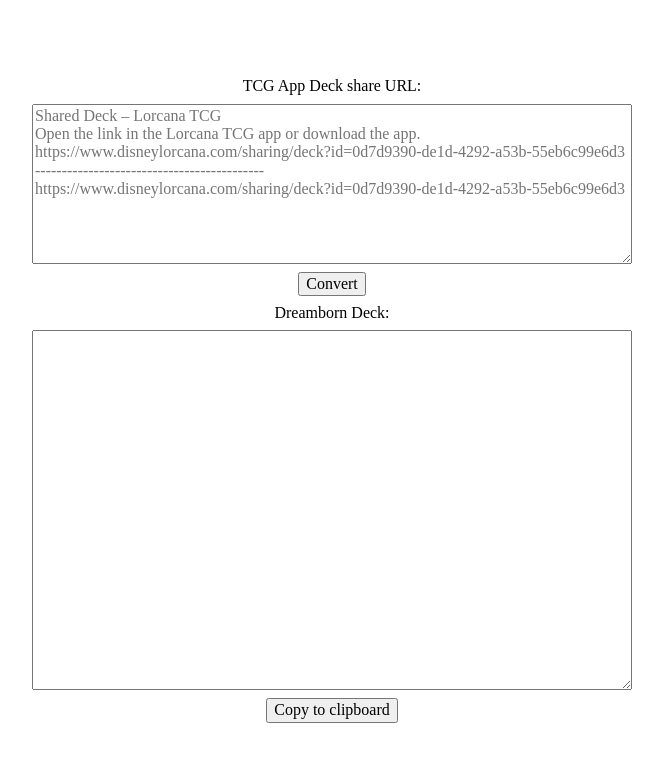
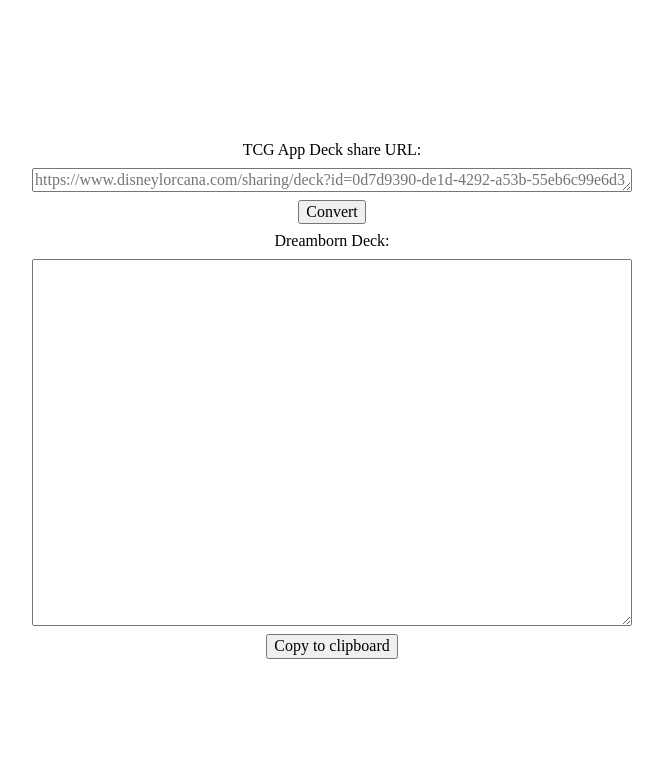
Before and after one commit to bengeendokter/tcg-app-to-dreamborn-frontend, an Angular app: page / in a window 1280 px wide. Shown: the top 762 px of the page, without its empty margins (308-971 px from the left). Built offline with nearby package versions, Linux system fonts and the light colour scheme.

Commit message:
Shrink input field height

```diff
--- a/src/app/app.css
+++ b/src/app/app.css
@@ -32,9 +32,10 @@
 }
 
 .input {
-  min-height: 20ch;
+  field-sizing: content;
+  max-block-size: 5lh;
 }
 
 .result {
-  min-height: 45ch;
+  min-height: 20lh;
 }
--- a/src/app/app.ts
+++ b/src/app/app.ts
@@ -11,11 +11,7 @@
 export class App {
   private http: HttpClient = inject(HttpClient);
   protected inputPlaceholder: string =
-    `Shared Deck – Lorcana TCG
-Open the link in the Lorcana TCG app or download the app.
-https://www.disneylorcana.com/sharing/deck?id=0d7d9390-de1d-4292-a53b-55eb6c99e6d3
--------------------------------------------
-https://www.disneylorcana.com/sharing/deck?id=0d7d9390-de1d-4292-a53b-55eb6c99e6d3`;
+    `https://www.disneylorcana.com/sharing/deck?id=0d7d9390-de1d-4292-a53b-55eb6c99e6d3`;
   protected url: FormControl<string | null> = new FormControl('');
   protected result: FormControl<string | null> = new FormControl('');
 
```
